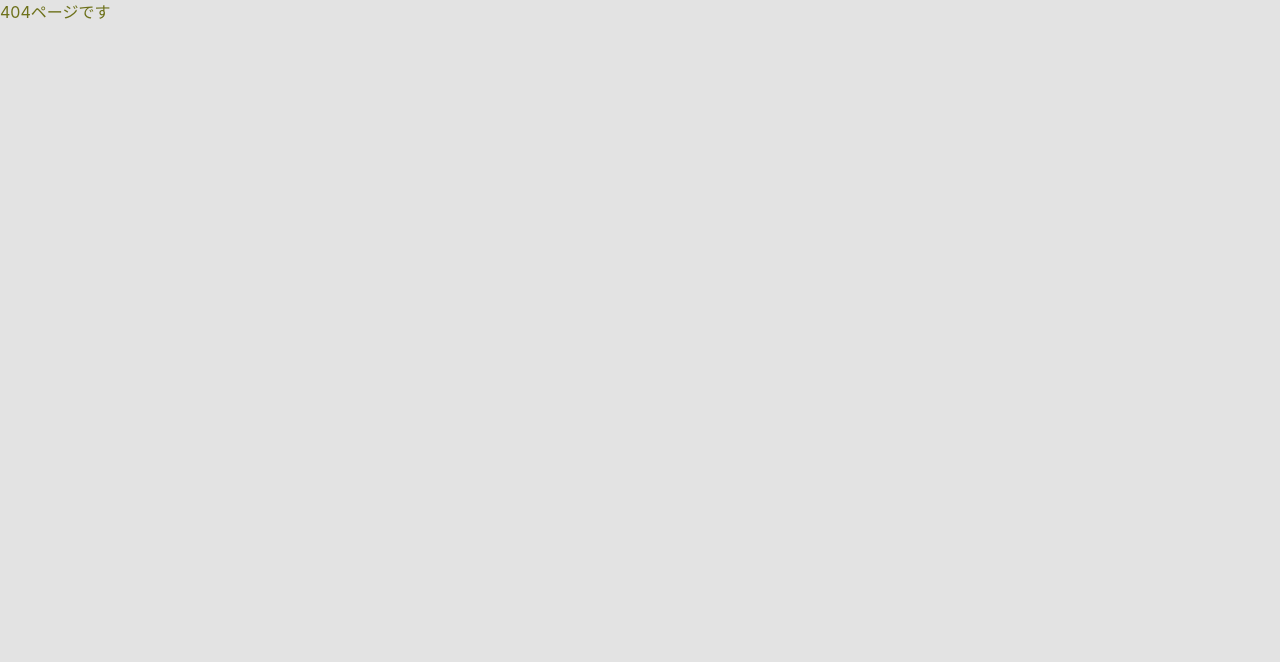
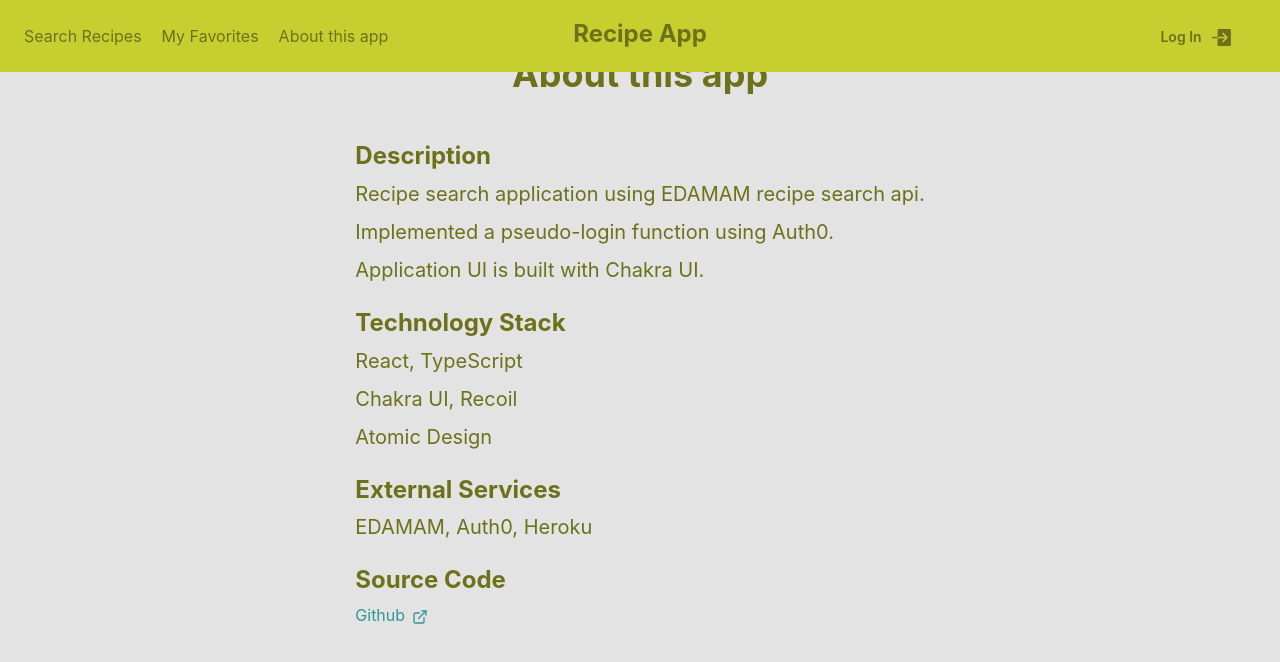
Before and after one commit to kn-ry/Recipe-app, a React (Create React App) app: page /appinfo in a window 1280 px wide. Shown: the top 662 px of the page. Built offline with nearby package versions, Linux system fonts and the light colour scheme.

Commit message:
complete_4

```diff
--- a/src/components/molecules/MenuDrawer.tsx
+++ b/src/components/molecules/MenuDrawer.tsx
@@ -19,12 +19,13 @@ type Props = {
     isOpen: boolean
     onClickRecipes: () => void
     onClickFavRecipes: () => void
+    onClickAppInfo: () => void
 }
 
 export const MenuDrawer: VFC<Props> = memo((props: Props) => {
     const { user, isAuthenticated } = useAuth0()
 
-    const { onClose, isOpen, onClickRecipes, onClickFavRecipes } = props
+    const { onClose, isOpen, onClickRecipes, onClickFavRecipes, onClickAppInfo } = props
     return (
         <Drawer placement="left" size={'xs'} onClose={onClose} isOpen={isOpen}>
             <DrawerOverlay>
@@ -41,7 +42,10 @@ export const MenuDrawer: VFC<Props> = memo((props: Props) => {
                                 Search Recipes
                             </Button>
                             <Button onClick={onClickFavRecipes} variant="unstyled" w={'100%'} fontSize={'xl'}>
-                                Favorite recipes
+                                My Favorites
+                            </Button>
+                            <Button onClick={onClickAppInfo} variant="unstyled" w={'100%'} fontSize={'xl'}>
+                                About this app
                             </Button>
                             <Divider h={10} borderBottomWidth={2} borderBottomColor={'gray.300'} w={'90%'} />
                             {isAuthenticated ? (
--- a/src/components/organisms/layout/Header.tsx
+++ b/src/components/organisms/layout/Header.tsx
@@ -11,6 +11,7 @@ export const Header: VFC = memo(() => {
     const history = useHistory()
     const onClickRecipes = useCallback(() => history.push('/'), [history])
     const onClickFavRecipes = useCallback(() => history.push('/favoriterecipes'), [history])
+    const onClickAppInfo = useCallback(() => history.push('/appinfo'), [history])
     return (
         <>
             <Flex
@@ -47,8 +48,9 @@ export const Header: VFC = memo(() => {
                 <HamburgerIconButton onOpen={onOpen} />
                 <Flex display={{ base: 'none', md: 'flex' }} align={'center'}>
                     <HStack spacing={5}>
-                        <Link onClick={onClickRecipes}>search recipes</Link>
-                        <Link onClick={onClickFavRecipes}>favorite recipes</Link>
+                        <Link onClick={onClickRecipes}>Search Recipes</Link>
+                        <Link onClick={onClickFavRecipes}>My Favorites</Link>
+                        <Link onClick={onClickAppInfo}>About this app</Link>
                     </HStack>
                 </Flex>
                 <Flex
@@ -72,6 +74,7 @@ export const Header: VFC = memo(() => {
                 isOpen={isOpen}
                 onClickRecipes={onClickRecipes}
                 onClickFavRecipes={onClickFavRecipes}
+                onClickAppInfo={onClickAppInfo}
             />
         </>
     )
--- /dev/null
+++ b/src/components/pages/AppInfo.tsx
@@ -0,0 +1,50 @@
+import { Stack, Center, Divider, Heading, Link, Text, VStack } from '@chakra-ui/react'
+import { memo, VFC } from 'react'
+import { ExternalLinkIcon } from '@chakra-ui/icons'
+
+export const AppInfo: VFC = memo(() => {
+    return (
+        <>
+            <Center h={'85vh'} p={5}>
+                <VStack>
+                    <Heading as={'h1'} fontSize={'4xl'}>
+                        About this app
+                    </Heading>
+                    <Divider borderBottomWidth={'30px'} borderBottomColor="transparent" />
+                    <Stack align={'flex-start'} spacing={6}>
+                        <Stack>
+                            <Heading as={'h2'} fontSize={'2xl'}>
+                                Description
+                            </Heading>
+                            <Text fontSize="xl">Recipe search application using EDAMAM recipe search api.</Text>
+                            <Text fontSize="xl">Implemented a pseudo-login function using Auth0.</Text>
+                            <Text fontSize="xl"> Application UI is built with Chakra UI.</Text>
+                        </Stack>
+                        <Stack>
+                            <Heading as={'h2'} fontSize={'2xl'}>
+                                Technology Stack
+                            </Heading>
+                            <Text fontSize="xl">React, TypeScript</Text>
+                            <Text fontSize="xl">Chakra UI, Recoil</Text>
+                            <Text fontSize="xl">Atomic Design</Text>
+                        </Stack>
+                        <Stack>
+                            <Heading as={'h2'} fontSize={'2xl'}>
+                                External Services
+                            </Heading>
+                            <Text fontSize="xl">EDAMAM, Auth0, Heroku</Text>
+                        </Stack>
+                        <Stack>
+                            <Heading as={'h2'} fontSize={'2xl'}>
+                                Source Code
+                            </Heading>
+                            <Link color={'teal.500'} href={'https://github.com/Ryuno-Kono/eda-recipe-app'} isExternal>
+                                Github <ExternalLinkIcon mx={'2px'} />
+                            </Link>
+                        </Stack>
+                    </Stack>
+                </VStack>
+            </Center>
+        </>
+    )
+})
--- a/src/router/Router.tsx
+++ b/src/router/Router.tsx
@@ -1,5 +1,6 @@
 import { memo, VFC } from 'react'
 import { Route, Switch } from 'react-router-dom'
+import { AppInfo } from '../components/pages/AppInfo'
 import { FavoriteRecipes } from '../components/pages/FavoriteRecipes'
 import { Page404 } from '../components/pages/Page404'
 import { Recipes } from '../components/pages/Recipes'
@@ -19,6 +20,11 @@ export const Router: VFC = memo(() => {
                     <FavoriteRecipes />
                 </HeaderLayout>
             </Route>
+            <Route path="/appinfo">
+                <HeaderLayout>
+                    <AppInfo />
+                </HeaderLayout>
+            </Route>
             <Route path="*">
                 <Page404 />
             </Route>
```
